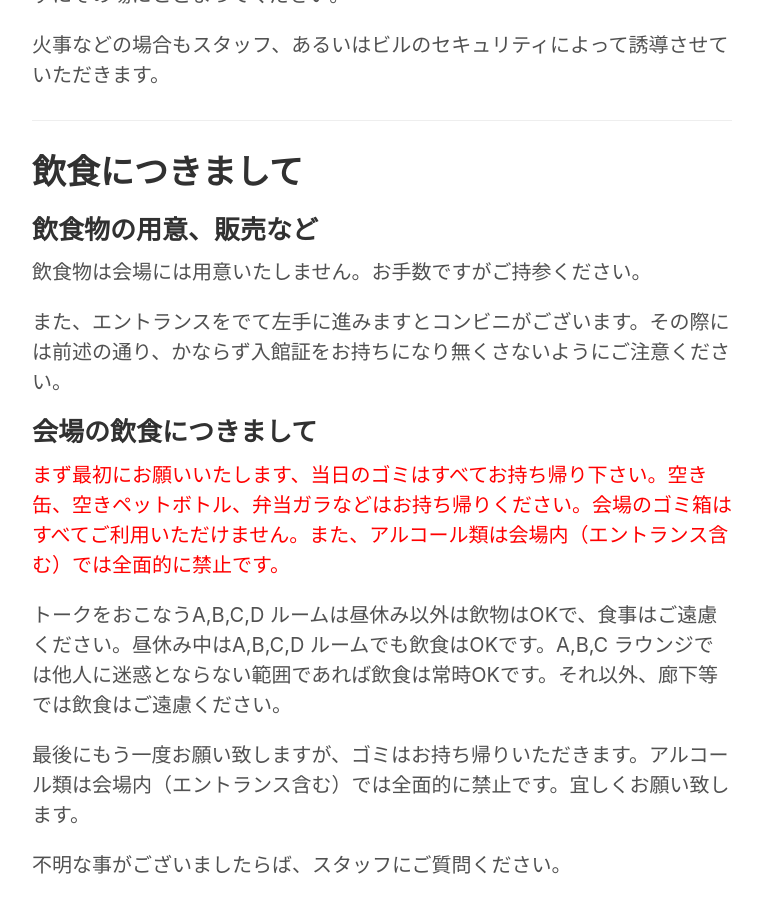
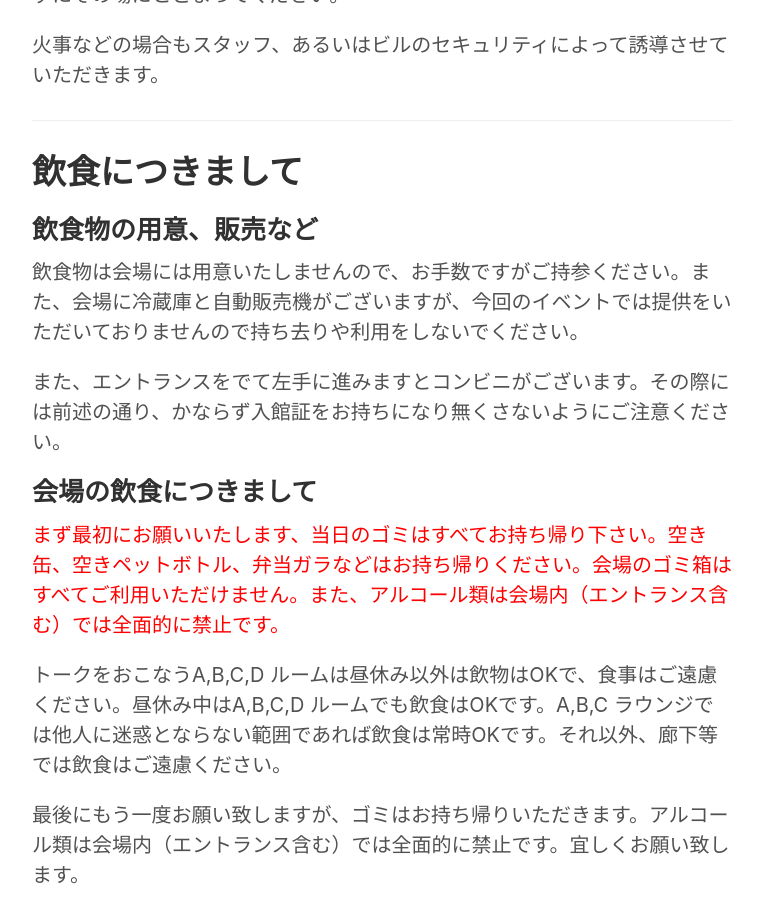
Before and after one commit to hachiojipm/yapcasia-8oji-2016mid, a Jekyll site: the page built from venue_info.md, in a window 1280 px wide and 900 px high, scrolled down 5051 px. Shown: the whole window, without its empty margins (258-1021 px from the left). Built offline with Jekyll 4.4.1, drawn with Linux system fonts in a browser that asks for light colours; comment, search, counter and statistics services are not loaded.

Commit message:
文言追加

```diff
--- a/venue_info.md
+++ b/venue_info.md
@@ -106,7 +106,7 @@ Wifiの混線を防ぐためにWifiの電波を発するモバイルルータの
 
 ## 飲食物の用意、販売など
 
-飲食物は会場には用意いたしません。お手数ですがご持参ください。
+飲食物は会場には用意いたしませんので、お手数ですがご持参ください。また、会場に冷蔵庫と自動販売機がございますが、今回のイベントでは提供をいただいておりませんので持ち去りや利用をしないでください。
 
 また、エントランスをでて左手に進みますとコンビニがございます。その際には前述の通り、かならず入館証をお持ちになり無くさないようにご注意ください。
 
```
